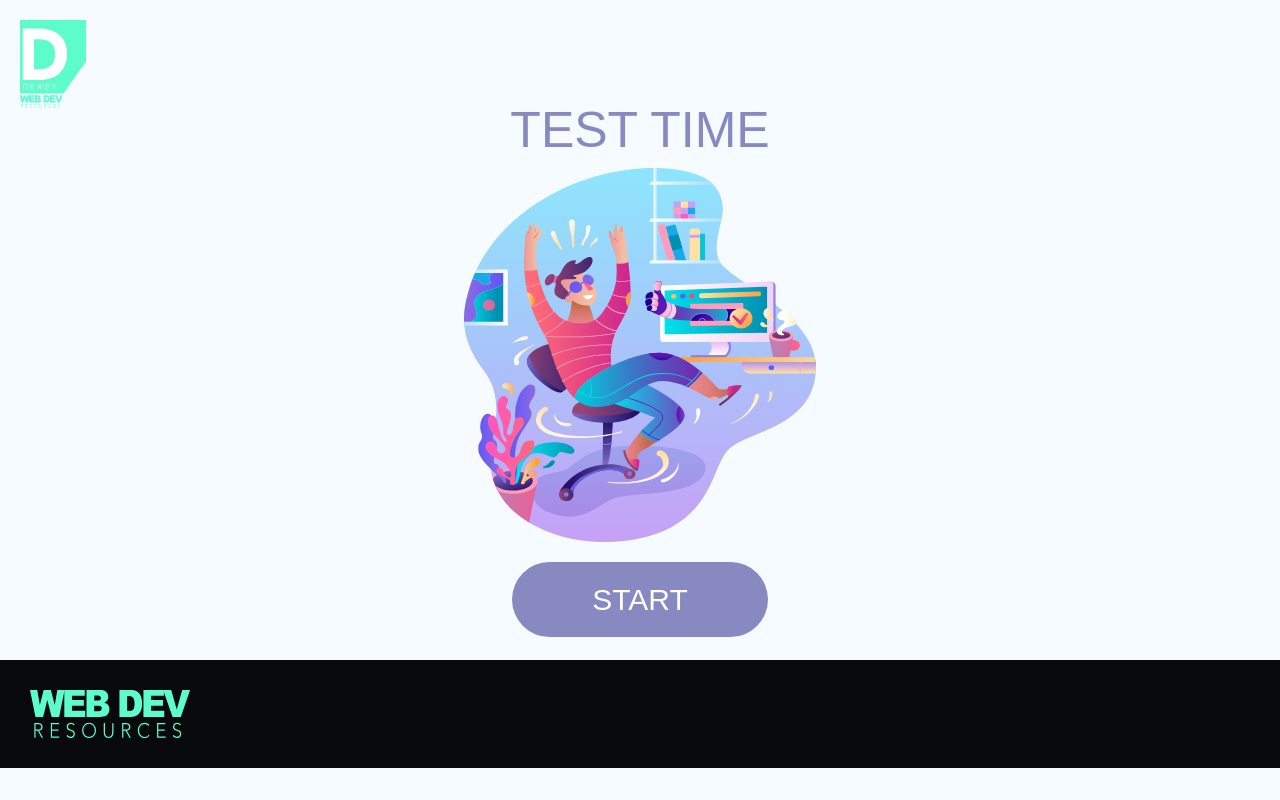
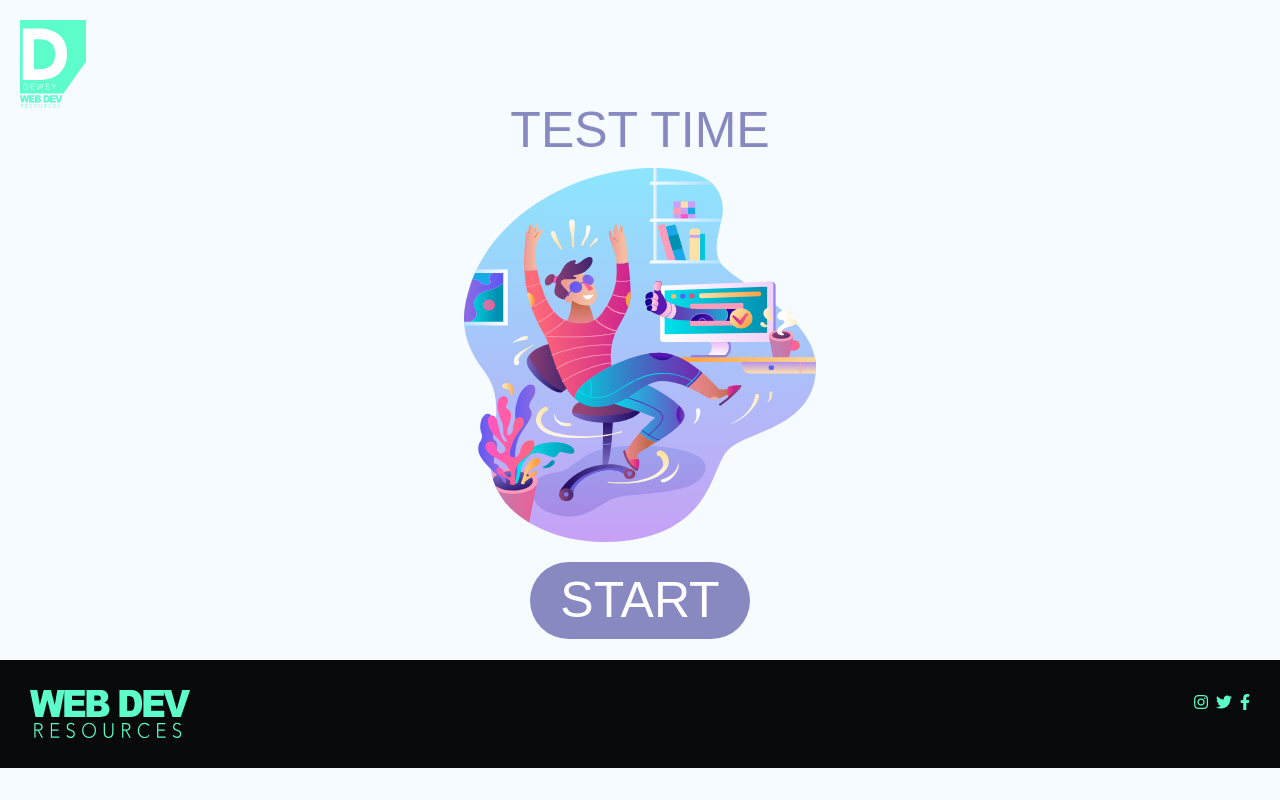
Before and after one commit to joeyr1984/Trivia-game, a plain HTML site: page trivia.html in a window 1280 px wide. Drawn offline with nearby package versions, Linux system fonts and the light colour scheme; a web font is replaced by a local one.

Commit message:
fixes to footer

```diff
--- a/trivia.css
+++ b/trivia.css
@@ -27,9 +27,9 @@ color:#8789C0;
 font-family: pilar-pro, sans-serif;
 font-weight: 400;
 font-style: normal;
-font-size: 30px;
+font-size: 50px;
 background-color: #8789C0;
-padding: 15px 80px;
+padding: 1px 30px;
 border-radius: 50px;
 border: 0;
 color: white;
@@ -46,3 +46,9 @@ footer {
 #footer-logo{
 width: 10rem;
 }
+li{
+    color: #5DFDCB;
+}
+i{
+    color: #5DFDCB;
+}
--- a/trivia.html
+++ b/trivia.html
@@ -11,6 +11,8 @@
     <link rel="manifest" href="./favicon_io/site.webmanifest">
     <link rel="stylesheet" href="https://use.fontawesome.com/releases/v5.13.0/css/all.css"
         integrity="sha384-Bfad6CLCknfcloXFOyFnlgtENryhrpZCe29RTifKEixXQZ38WheV+i/6YWSzkz3V" crossorigin="anonymous">
+        <link rel="stylesheet" href="https://use.fontawesome.com/releases/v5.13.0/css/all.css"
+  integrity="sha384-Bfad6CLCknfcloXFOyFnlgtENryhrpZCe29RTifKEixXQZ38WheV+i/6YWSzkz3V" crossorigin="anonymous">
 <!--font-->
 <link rel="stylesheet" href="https://use.typekit.net/ihr4gkk.css">
     <!--bootstrap style-->
@@ -51,7 +53,23 @@
 
             </div>
             <div class="col-md-4" id="footer">
-
+                <ul class="d-flex list-inline justify-content-end">
+                    <li class="list-inline-item">
+                      <a class="footer-link" ref="" target="_blank" aria-label="Instagram">
+                        <i class="fab fa-instagram"></i>
+                      </a>
+                    </li>
+                    <li class="list-inline-item">
+                      <a class="footer-link" href="" target="_blank" aria-label="Twitter">
+                        <i class="fab fa-twitter"></i>
+                      </a>
+                    </li>
+                    <li class="list-inline-item">
+                      <a class="footer-link" href="" target="_blank" aria-label="Facebook">
+                        <i class="fab fa-facebook-f"></i>
+                      </a>
+                    </li>
+                  </ul>
             </div>
 
         </div>
```
